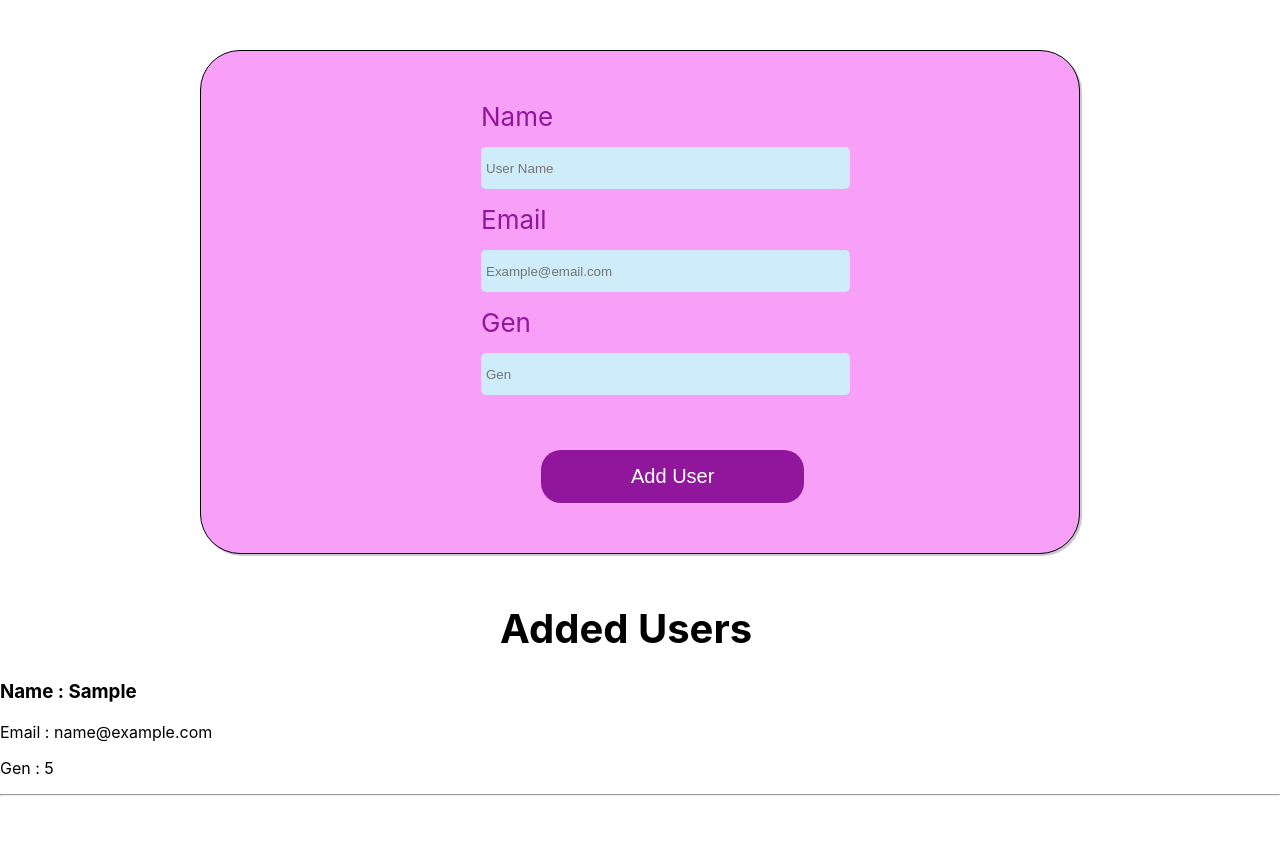
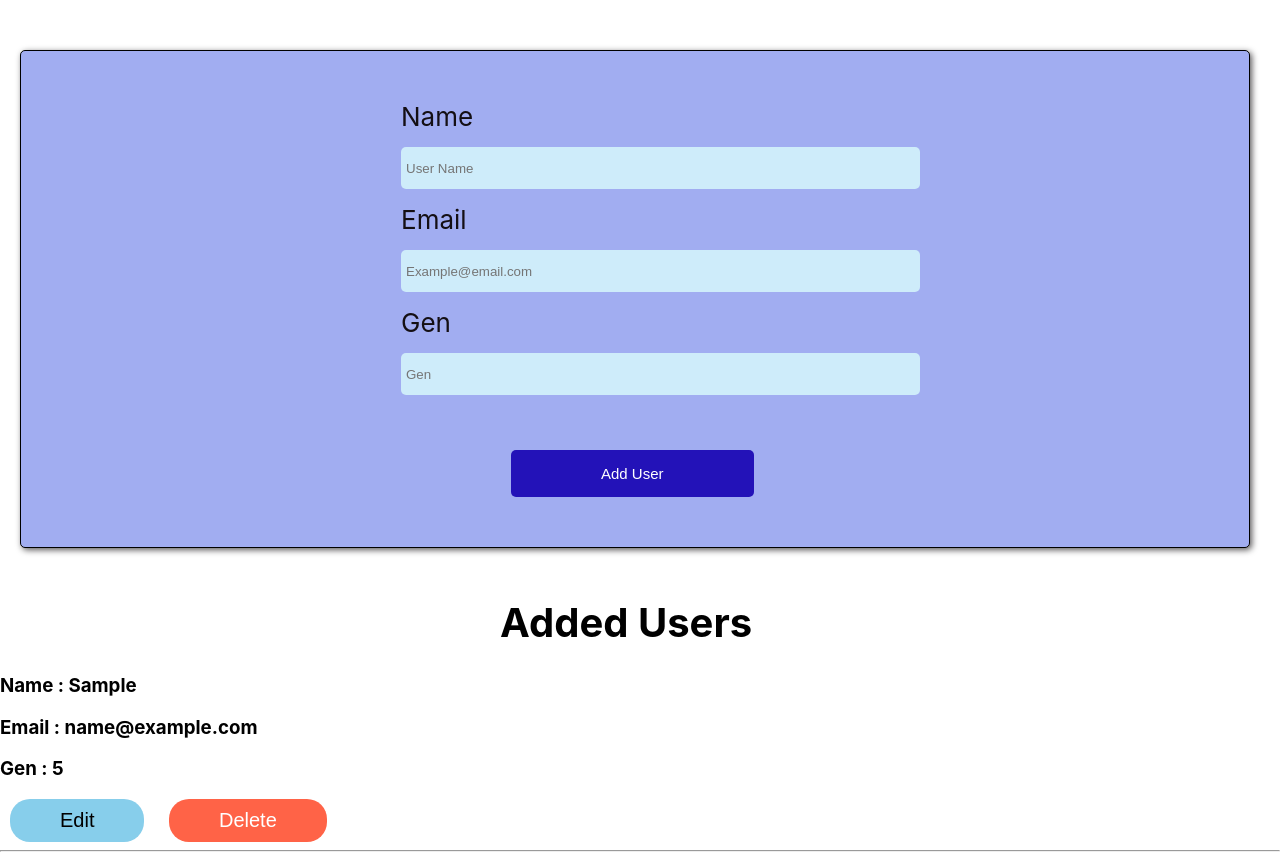
Before and after one commit to BillZak/react-users-create-retrieve-project, a React (Create React App) app: page / in a window 1280 px wide. Both pictures are taken after typing "Sample", "name@example.com", "5" into the empty fields and a click on the button "Add User". Before the commit the page ends 804 px from the top, so only its background shows below. Built offline with nearby package versions, Linux system fonts and the light colour scheme.

Commit message:
add user component

```diff
--- a/src/Components/User.jsx
+++ b/src/Components/User.jsx
@@ -1,12 +1,42 @@
-import React from 'react';
+import Button from 'react-bootstrap/Button';
+import Modal from "react-bootstrap/Modal";
+import React, {useState} from 'react';
+import EditForm from './EditForm'
 
-const User = ({user,index}) => {
+const User = ({user,deleteUser, editUser}) => {
+    const [show, setShow] = useState(false);
+    const handleClose = () => setShow(false);
+    const handleShow = () => setShow(true);
+
+    const handleDelete = (event)=> {
+            deleteUser(user.id)
+    }
+
     return (
-        <div className="user" key={index}>
-            <h3>Name : {user.name}</h3>
-            <p>Email : {user.email}</p>
-            <p>Gen : {user.gen}</p><hr/>
-        </div>
+            <>
+            <div className="user">
+
+                <h3>Name : {user.name}</h3>
+                <h3>Email : {user.email}</h3>
+                <h3>Gen : {user.gen}</h3>
+
+                <Button variant="primary" onClick={handleShow} style={{margin:'0px 10px' ,padding:'10px 50px', backgroundColor:'skyblue',color:'black'}}>Edit</Button>{' '}
+                <Button variant="secondary" onClick ={handleDelete} style={{margin:'0px 10px' ,padding:'10px 50px', backgroundColor:'tomato',color:'white'}}>Delete</Button>{' '}<hr/>
+            </div>
+
+            <Modal show={show} onHide={handleClose}>
+                <Modal.Header closeButton>
+                <Modal.Title style={{fontSize: '50px', marginLeft: '550px'}}> Edit User </Modal.Title>
+                </Modal.Header>
+                <Modal.Body>
+                <EditForm
+                    user={user}
+                    editUser={editUser}
+                    closeModal={handleClose}
+                />
+                </Modal.Body>
+            </Modal>
+            </>
     );
 }
 
```
